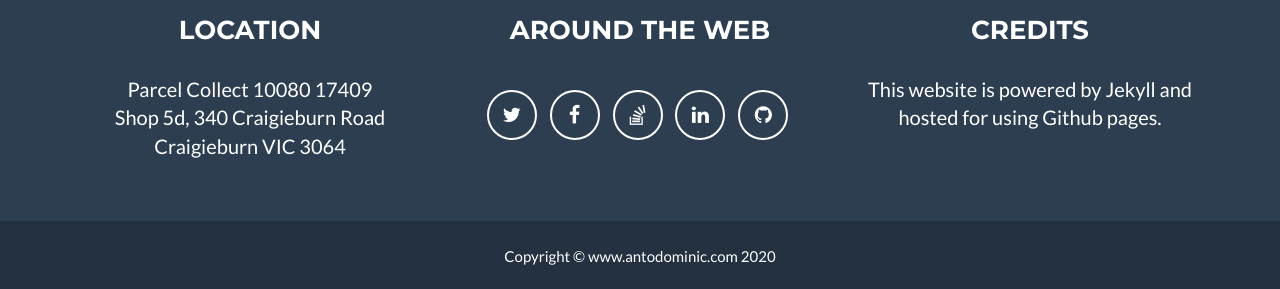
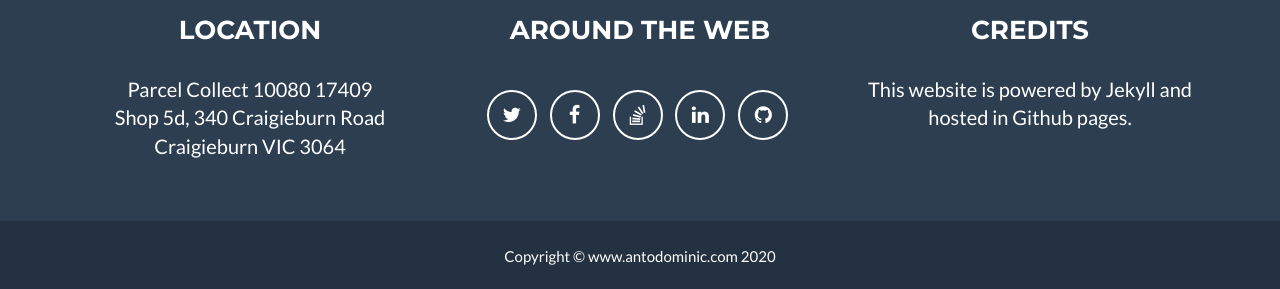
Before and after one commit to antodoms/antodoms.github.io, a Jekyll site: the page built from index.html, in a window 1280 px wide and 900 px high, scrolled down 3146 px. Shown: the part 608-897 px from the top of the window. Built offline with Jekyll 4.4.1, drawn with Linux system fonts in a browser that asks for light colours; some of the changed lines change nothing that is shown.

Commit message:
update resume and website layout content

```diff
--- a/_config.yml
+++ b/_config.yml
@@ -1,10 +1,10 @@
 # Site settings
 title: Anto Dominic
 meta_title: Anto Dominic | Portfolio & Blog
-email: mjvavoey
+email: antodoms@pepalo.com
 url: https://www.antodominic.com
 description: "FullStack Developer, Entrepreneur, Tech Geek ,Social Media Enthusiast and IEEE volunteer. Interested in Embedded System, Robotics and Programming."
-keywords: "Full Stack Developer, Ruby on Rails Developer, Devops, AWS, Heroku, Salesforce, Blockchain"
+keywords: "Full Stack Developer, Ruby on Rails Developer, Salesforce Developer, Devops, AWS, Heroku, Blockchain"
 skills: "Ruby on Rails Developer - DevOps Specialist - AWS Solution Architect"
 meta_author: Anto Dominic
 
@@ -45,7 +45,7 @@
   - title: facebook
     url: https://www.facebook.com/antodoms
   - title: stack-overflow
-    url: http://stackoverflow.com/questions/tagged/jekyll
+    url: https://stackexchange.com/users/5385206/anto-dominic?tab=accounts
   - title: linkedin
     url: https://in.linkedin.com/pub/anto-dominic/26/742/118/
   - title: github
@@ -58,7 +58,7 @@
   - line: Craigieburn VIC 3064
 
 # Credits content
-credits: 'This website is powered by Jekyll and hosted for using Github pages.'
+credits: 'This website is powered by Jekyll and hosted in Github pages.'
 
 # Build settings
 markdown: kramdown
```
Also changed, not shown: 1 other file.
